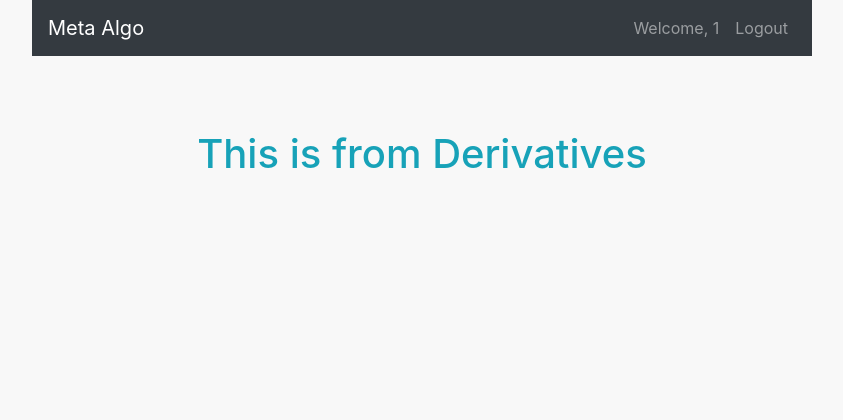
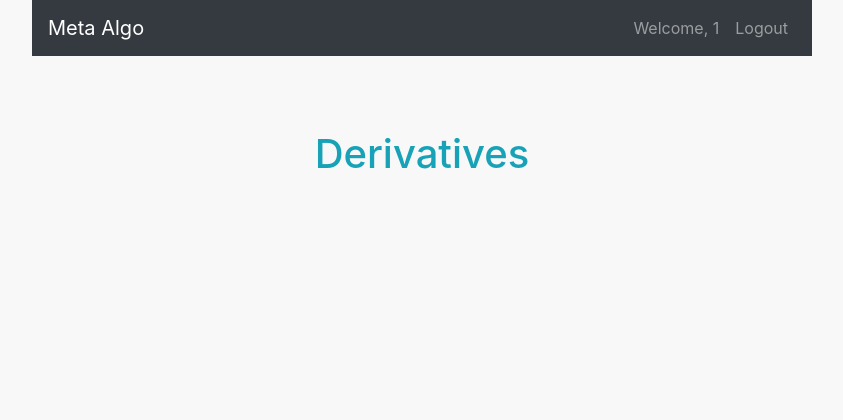
Before and after one commit to Devsixth/webapp, a Flask app: template templates/derivatives.html in a window 1280 px wide. Shown: the top 420 px of the page, without its empty margins (218-1061 px from the left). Run offline with Flask 2, Linux system fonts and the light colour scheme; the template is opened without the code that fills it, so the values that code supplies are empty; a user stored in the database is signed in; some libraries are stand-ins or nearby versions.

Commit message:
Update derivatives.html

```diff
--- a/templates/derivatives.html
+++ b/templates/derivatives.html
@@ -3,7 +3,7 @@
 {% block content %}
           <br>
     <div class="container text-info"><h1>
-        This is from Derivatives
+        Derivatives
     </h1></div>
                 {% for doc in documents %}
                     <p>
```
